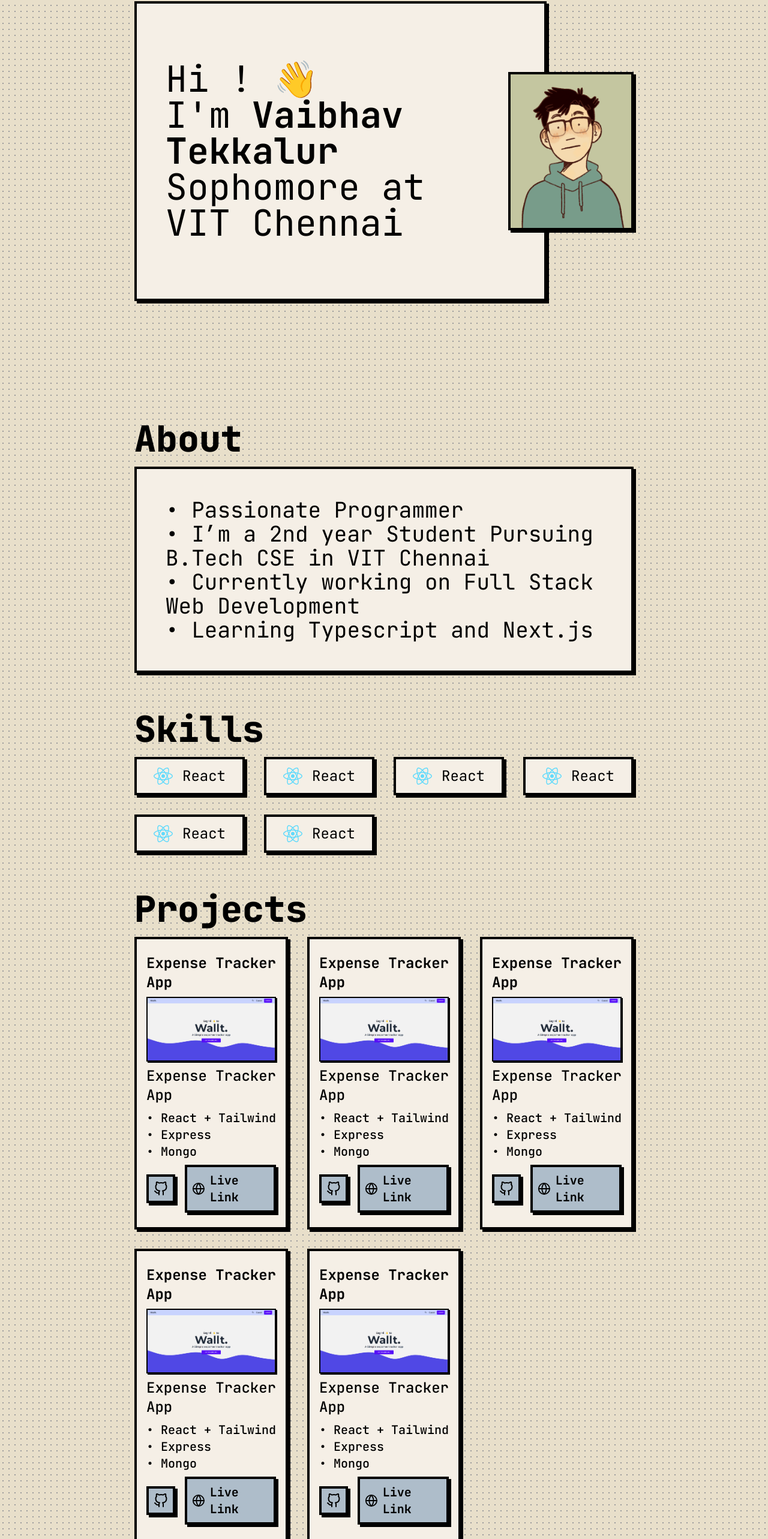
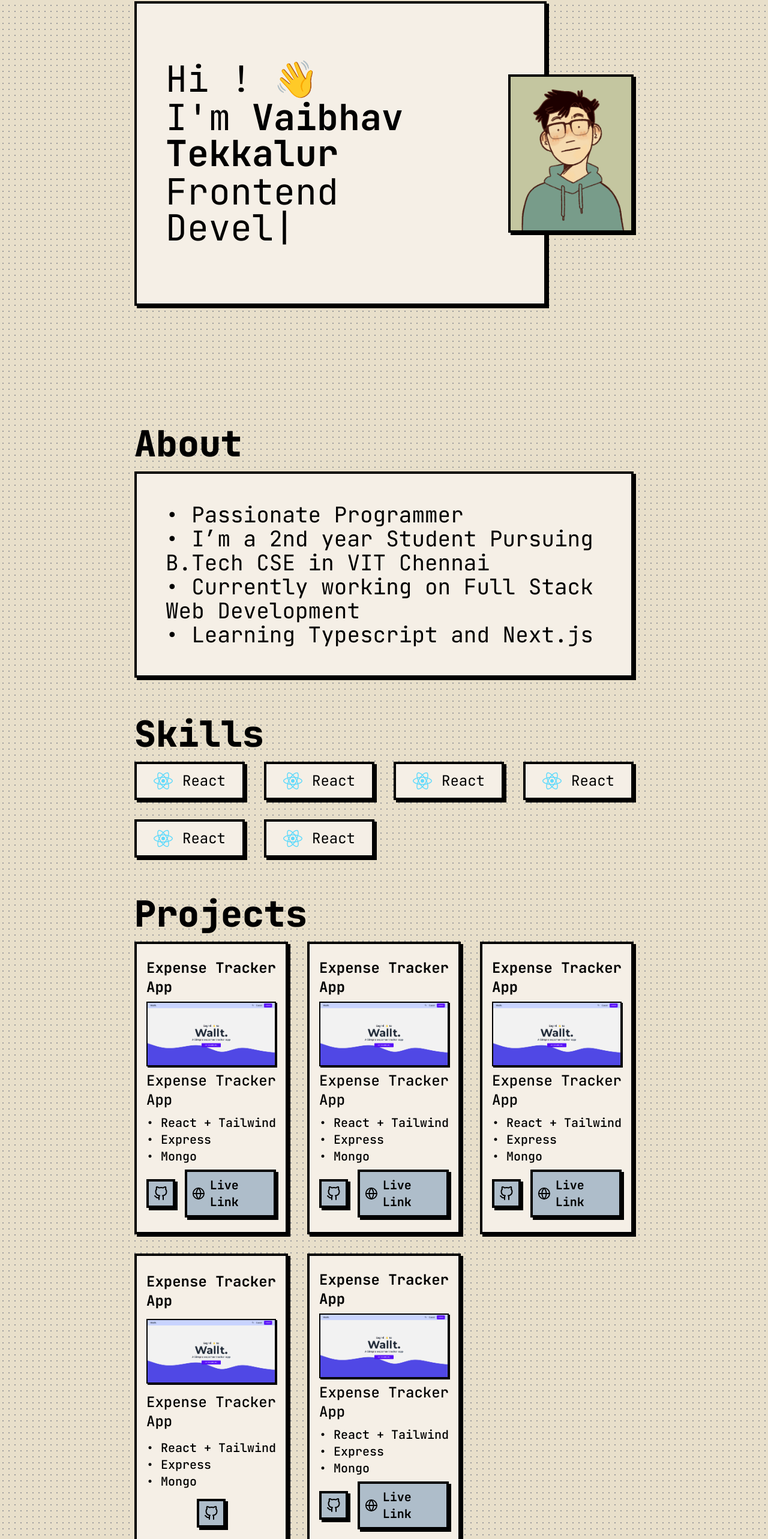
Before and after one commit to vaibhavTekk/portfolio-react, a React (Create React App) app: page / in a window 1280 px wide. Shown: the part 206-2772 px from the top of the page at 60% size. Built offline with nearby package versions, Linux system fonts and the light colour scheme.

Commit message:
updated components

```diff
--- a/package.json
+++ b/package.json
@@ -10,6 +10,7 @@
     "react-dom": "^18.2.0",
     "react-feather": "^2.0.10",
     "react-scripts": "5.0.1",
+    "react-type-animation": "^2.1.1",
     "web-vitals": "^2.1.4"
   },
   "scripts": {
--- a/src/App.js
+++ b/src/App.js
@@ -3,6 +3,7 @@ import Hero from "./components/sections/Hero";
 import About from "./components/sections/About";
 import Skills from "./components/sections/Skills";
 import Projects from "./components/sections/Projects";
+import Links from "./components/sections/Links";
 import Navbar from "./components/Navbar";
 
 export default function Home() {
@@ -10,9 +11,10 @@ export default function Home() {
     <div className="font-['JetBrains_Mono']">
       <Layout>
         <Hero />
-        <About id="about" />
+        <About />
         <Skills />
-        <Projects></Projects>
+        <Projects />
+        <Links />
       </Layout>
     </div>
   );
--- /dev/null
+++ b/src/components/Typing.jsx
@@ -0,0 +1,23 @@
+import { TypeAnimation } from "react-type-animation";
+
+const Typing = () => {
+  return (
+    <TypeAnimation
+      sequence={[
+        "Sophomore at VIT-C", // Types 'One'
+        3000, // Waits 1s
+        "Frontend Developer", // Deletes 'One' and types 'Two'
+        3000, // Waits 2s
+        /*
+        "Movie Buff",
+        3000, // Types 'Three' without deleting 'Two'
+      */
+      ]}
+      wrapper="div"
+      cursor={true}
+      repeat={Infinity}
+    />
+  );
+};
+
+export default Typing;
--- a/src/components/items/ProjectItem.jsx
+++ b/src/components/items/ProjectItem.jsx
@@ -1,7 +1,9 @@
 import React from "react";
 import { GitHub } from "react-feather";
 import { Globe } from "react-feather";
-function ProjectItem({ title, image, description, list, github, livelink }) {
+function ProjectItem({ data }) {
+  const { title, image, description, list, github, livelink } = data;
+
   return (
     <div className="box flex flex-col justify-around items-start bg-v-white px-4 py-6 gap-2">
       <p className="text-2xl  font-bold">{title}</p>
@@ -9,19 +11,23 @@ function ProjectItem({ title, image, description, list, github, livelink }) {
       <p className="text-2xl font-medium">{description}</p>
       <ul className="text-xl font-medium">
         {list.map((item) => {
-          return <li>{"• " + item}</li>;
+          return <li key={item}>{"• " + item}</li>;
         })}
       </ul>
       <div className="flex flex-row items-center w-full justify-center gap-4">
+        {github && (
           <a href={github} className="flex flex-row items-center box bg-v-blue p-2">
             <GitHub></GitHub>
           </a>
+        )}
+        {livelink && (
           <span className="flex flex-row box items-center bg-v-blue p-2 gap-2 w-fit">
             <Globe></Globe>
-          <a href={livelink} className="text-xl font-bold">
+            <a href={livelink} className="text-xl font-bold underline-hover-3">
               Live Link
             </a>
           </span>
+        )}
       </div>
     </div>
   );
--- a/src/components/sections/Hero.jsx
+++ b/src/components/sections/Hero.jsx
@@ -1,17 +1,18 @@
 import React from "react";
 import profilepic from "../../assets/images/profilepic.png";
+import Typing from "../Typing";
 import triangle from "../../assets/shapes/triangle.svg";
 import circle from "../../assets/shapes/circle.svg";
 
 function Hero() {
   return (
     <div className="flex flex-row items-center my-12 md:my-48 w-full">
-      <div className="w-full pl-4 md:pl-12 pr-4 sm:pr-24 py-12 md:py-24 text-xl md:text-3xl lg:text-6xl text-center sm:text-left bg-v-white box">
+      <div className="w-full pl-4 md:pl-12 pr-4 sm:pr-24 py-12 md:py-24 text-xl md:text-3xl lg:text-6xl text-center sm:text-left flex flex-col gap-1 bg-v-white box">
         <p>Hi ! 👋</p>
         <p>
-          I&apos;m <a className="font-bold">Vaibhav Tekkalur</a>
+          I&apos;m <span className="font-bold underline-hover-6 -p-1">Vaibhav Tekkalur</span>
         </p>
-        <p>Sophomore at VIT Chennai</p>
+        <Typing className="text-xl md:text-3xl lg:text-6xl"></Typing>
       </div>
       <span className="hidden sm:flex box -ml-16 z-20 text-[0px]">
         <img
--- a/src/components/sections/Links.jsx
+++ b/src/components/sections/Links.jsx
@@ -1,11 +1,29 @@
 import React from "react";
+import { GitHub } from "react-feather";
+import { Instagram } from "react-feather";
+import { Linkedin } from "react-feather";
 
 function Links() {
+  const linkList = [
+    { icon: <GitHub />, text: "Github", link: "https://github.com/vaibhavTekk" },
+    { icon: <Instagram />, text: "Instagram", link: "https://www.instagram.com/vaibhavtekk/" },
+    { icon: <Linkedin />, text: "Linkedin", link: "https://www.linkedin.com/in/vaibhav-tekkalur" },
+  ];
+
   return (
     <div className="flex flex-col items-start my-12 mx-auto">
-      <p className="text-4xl md:text-6xl font-extrabold my-2">Skills</p>
-      <div className="grid grid-cols-2 sm:grid-cols-3 md:grid-cols-4 gap-x-8 gap-y-8 my-2 mx-auto md:mx-0 w-full">
-
+      <p className="text-4xl md:text-6xl font-extrabold my-2">Links</p>
+      <div className="grid grid-cols-1 sm:grid-cols-3 lg:grid-cols-4 gap-x-8 gap-y-8 my-2 mx-auto md:mx-0 w-full">
+        {linkList.map(({ icon, link, text }) => {
+          return (
+            <span key={text} className="flex flex-row items-center justify-start p-2 box bg-v-white">
+              <span className="mx-4">{icon}</span>
+              <a href={link}>
+                <span className="text-lg lg:text-xl font-bold underline-hover-3">{text}</span>
+              </a>
+            </span>
+          );
+        })}
       </div>
     </div>
   );
--- a/src/components/sections/Projects.jsx
+++ b/src/components/sections/Projects.jsx
@@ -33,7 +33,6 @@ function Projects() {
       description: "Expense Tracker App",
       list: ["React + Tailwind", "Express", "Mongo"],
       github: "https://github.com/vaibhavTekk/expense-tracker-frontend",
-      livelink: "https://wallt.vaibhavtekk.tech/",
     },
     {
       title: "Expense Tracker App",
@@ -48,19 +47,9 @@ function Projects() {
   return (
     <div className="flex flex-col items-start my-12 mx-auto">
       <p className="text-4xl md:text-6xl font-extrabold my-2">Projects</p>
-      <div className="grid grid-cols-2 sm:grid-cols-3 gap-x-8 gap-y-8 my-2 mx-auto md:mx-0 w-full">
-        {projectList.map(({ title, image, description, github, livelink, list }) => {
-          return (
-            <ProjectItem
-              key={title}
-              title={title}
-              image={image}
-              description={description}
-              list={list}
-              github={github}
-              livelink={livelink}
-            ></ProjectItem>
-          );
+      <div className="grid grid-cols-1 sm:grid-cols-2 lg:grid-cols-3 gap-x-8 gap-y-8 my-2 mx-auto md:mx-0 w-full">
+        {projectList.map((data) => {
+          return <ProjectItem data={data} key={data.title}></ProjectItem>;
         })}
       </div>
     </div>
--- a/src/index.css
+++ b/src/index.css
@@ -12,6 +12,14 @@
   .box-2 {
     @apply border-2 border-black drop-shadow-v-2 hover:drop-shadow-none hover:translate-x-[2px] hover:translate-y-[2px] transition-all duration-300;
   }
+
+  .underline-hover-6 {
+    @apply bg-left-bottom bg-gradient-to-r from-black to-black bg-[length:0%_6px] bg-no-repeat hover:bg-[length:100%_6px] transition-all duration-500 ease-out;
+  }
+
+  .underline-hover-3 {
+    @apply bg-left-bottom bg-gradient-to-r from-black to-black bg-[length:0%_3px] bg-no-repeat hover:bg-[length:100%_3px] transition-all duration-500 ease-out;
+  }
 }
 
 html,
```
Also changed, not shown: 1 other file (tests, documents, lock files or other folders). Lines whose indentation alone changed are shown as unchanged.
